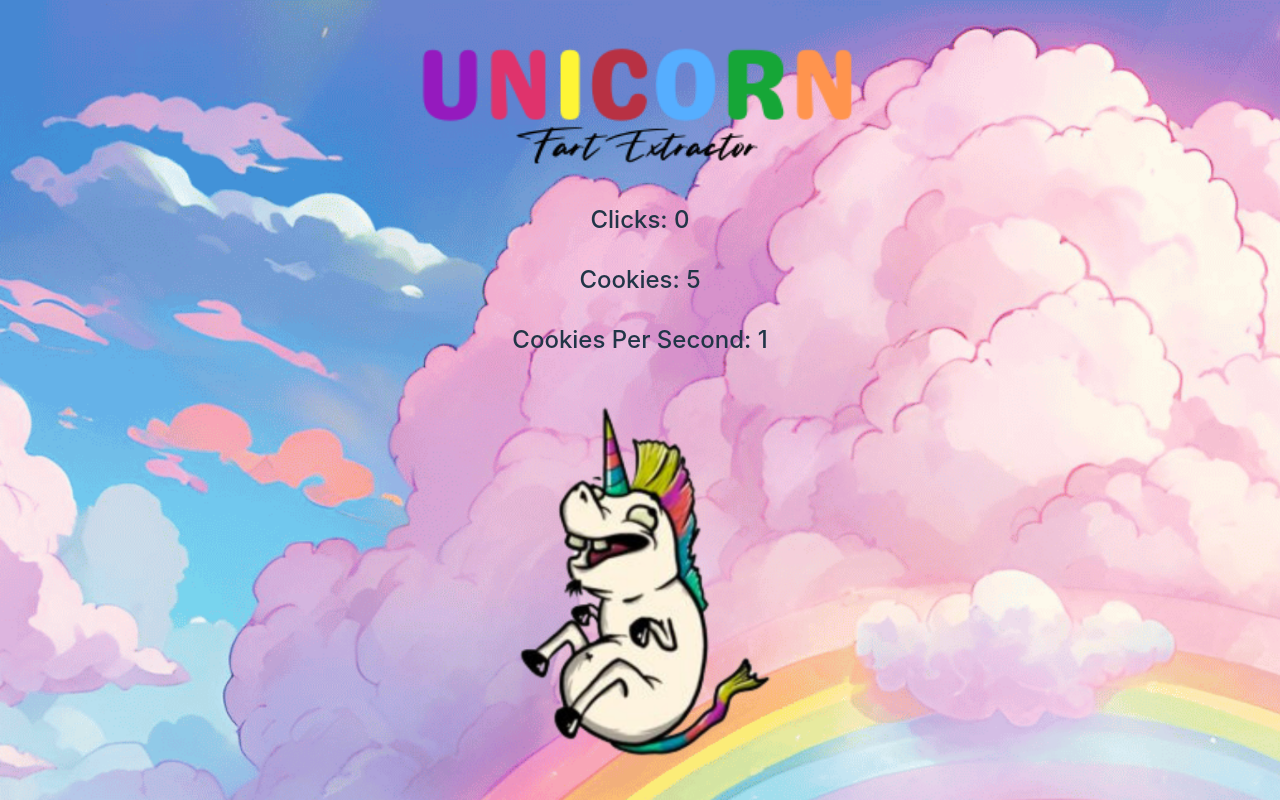
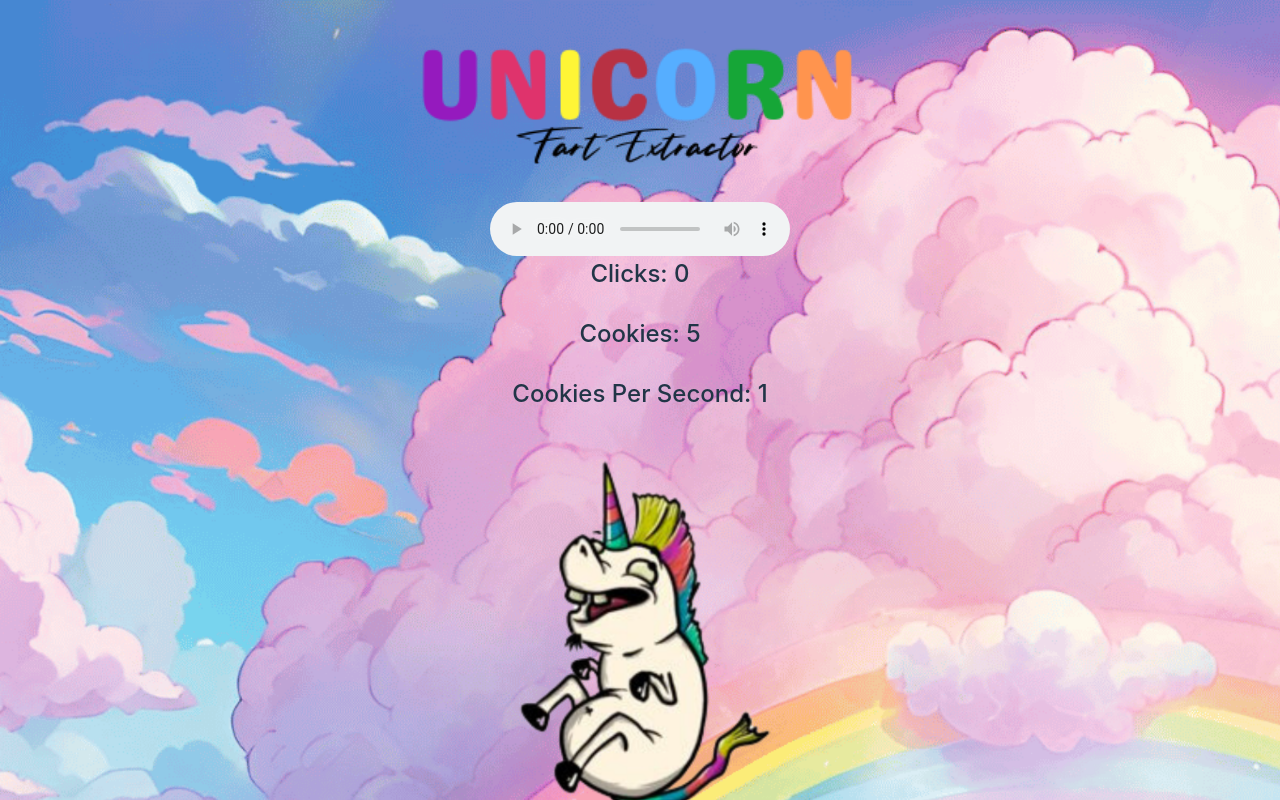
Before and after one commit to michelleratcliffe/react-cookie-clicker, a React (Vite) app: page / in a window 1280 px wide. Shown: the top 800 px of the page. Built offline with nearby package versions, Linux system fonts and the light colour scheme.

Commit message:
added embarrissing audio to fit to theme

```diff
--- a/index.html
+++ b/index.html
@@ -6,7 +6,7 @@
     <link rel="apple-touch-icon" sizes="180x180" href="./apple-touch-icon.png">
     <link rel="icon" type="image/png" sizes="32x32" href="./favicon-32x32.png">
     <link rel="icon" type="image/png" sizes="16x16" href="./favicon-16x16.png">
-    <link rel="manifest" href="./site.webmanifest">
+    <link rel="manifest" href="/site.webmanifest">
     <title>Unicorn Fart Extracter</title>
   </head>
   <body>
--- a/src/App.jsx
+++ b/src/App.jsx
@@ -1,5 +1,4 @@
 import { useEffect, useState } from "react";
-import "./App.css";
 import "./reset.css"
 import "./media.css"
 import Footer from "./components/Footer";
@@ -36,6 +35,7 @@ function App() {
       <div className="CookieBox">
       <img src="./uni-logo2.png" alt="unicorn fart extractor logo" className="logo"/>
         <div className="CookieInfo">
+          <audio src="./Look-at-my-horse.mp3" controls/>
         <span>Clicks: {click}</span>
           <Cookie
             cookies={cookies}
--- a/src/index.css
+++ b/src/index.css
@@ -37,7 +37,9 @@ body {
 .logo.react:hover {
   filter: drop-shadow(0 0 2em #61dafbaa);
 }
-
+audio {
+  align-self: center;
+}
 .padding {
   padding: 2em;
 }
```
Also changed, not shown: src/App.css (deleted), 1 other file (tests, documents, lock files or other folders).
